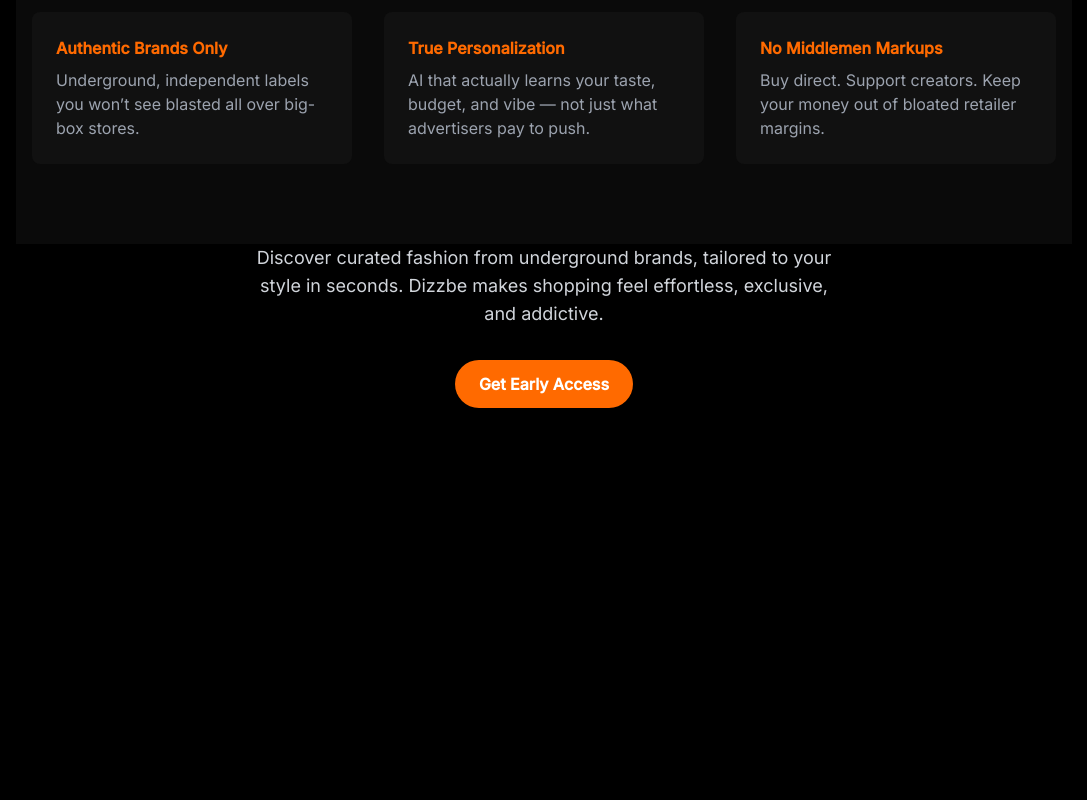
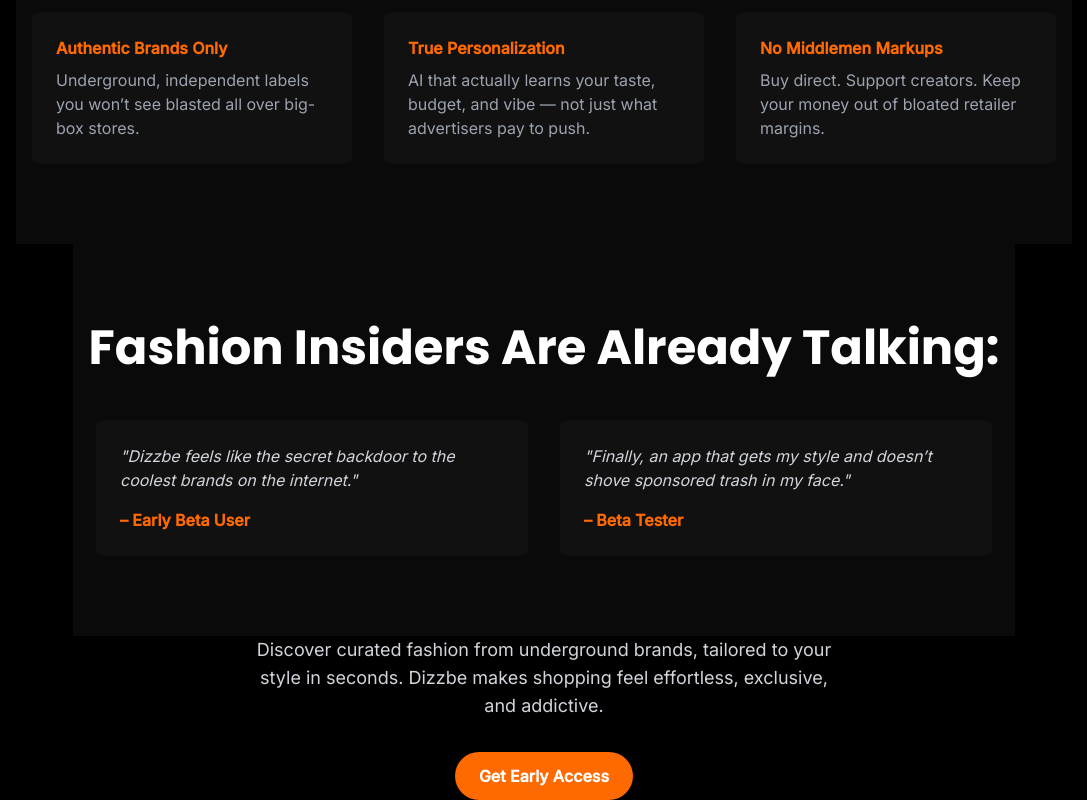
Before and after one commit to LegendaryGreatness91/dizzbe-landing, a website: page index.html in a window 1280 px wide. Shown: the part 1168-1968 px from the top of the page, without its empty margins (96-1183 px from the left). Before the commit the page ends 1576 px from the top, so only its background shows below. Drawn offline with Linux system fonts and the light colour scheme.

Commit message:
Added Social Proof Section

```diff
--- a/index.html
+++ b/index.html
@@ -68,6 +68,23 @@
     </div>
   </section>
 
+  <!-- Social Proof Section -->
+<section class="py-20 bg-dark text-center px-4">
+    <h2 class="text-3xl md:text-5xl font-heading font-bold mb-12 fade-up">
+      Fashion Insiders Are Already Talking:
+    </h2>
+    <div class="max-w-4xl mx-auto grid md:grid-cols-2 gap-8 text-left">
+      <div class="bg-[#111] rounded-lg p-6 fade-up">
+        <p class="text-gray-300 italic">"Dizzbe feels like the secret backdoor to the coolest brands on the internet."</p>
+        <p class="text-primary font-semibold mt-4">– Early Beta User</p>
+      </div>
+      <div class="bg-[#111] rounded-lg p-6 fade-up">
+        <p class="text-gray-300 italic">"Finally, an app that gets my style and doesn’t shove sponsored trash in my face."</p>
+        <p class="text-primary font-semibold mt-4">– Beta Tester</p>
+      </div>
+    </div>
+  </section>
+
 
     <p class="max-w-xl mb-8 text-gray-300 text-lg">
       Discover curated fashion from underground brands, tailored to your style in seconds. Dizzbe makes shopping feel effortless, exclusive, and addictive.
```
Also changed, not shown: css/output.css.
